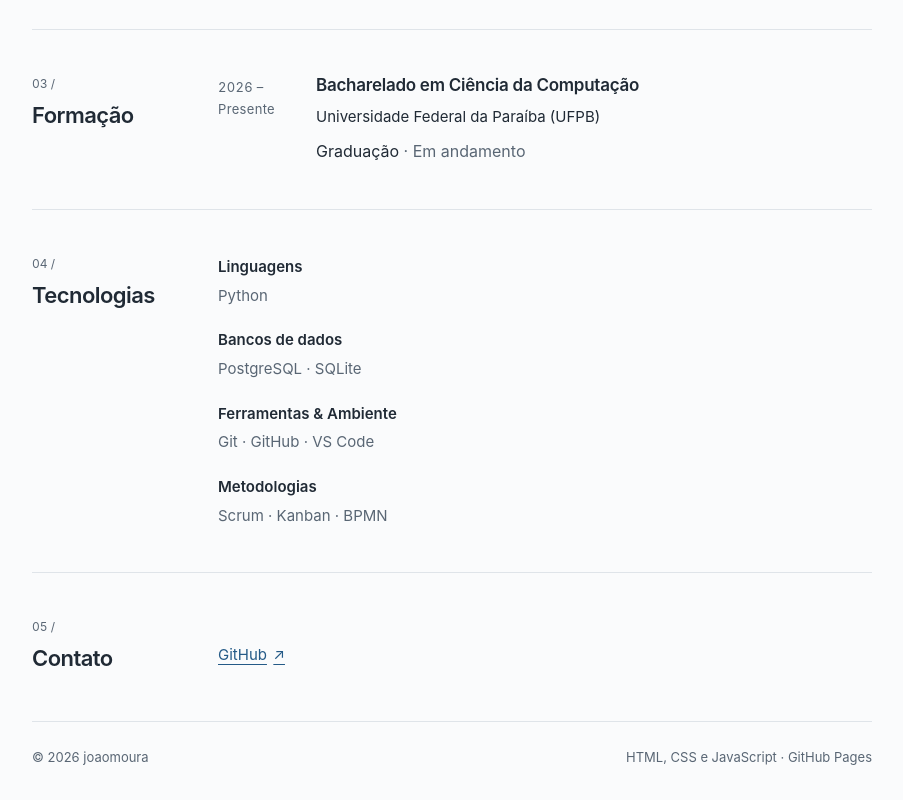
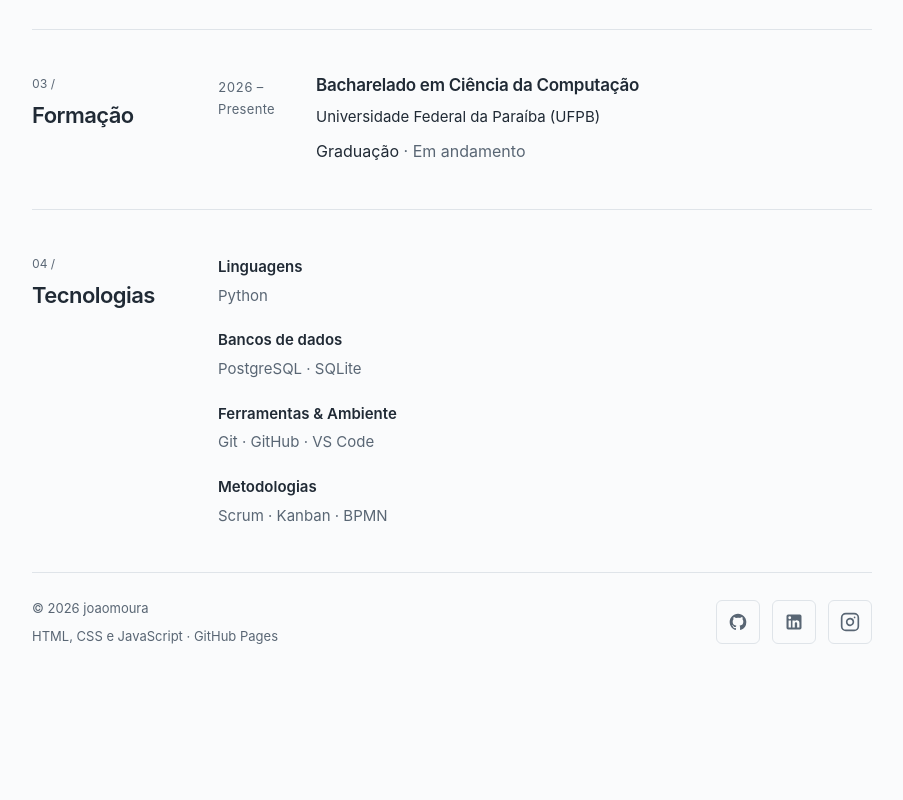
Before and after one commit to Joaomoura07/joaomoura07.github.io, a plain HTML site: page index.html in a window 1280 px wide. Shown: the part 837-1637 px from the top of the page, without its empty margins (188-1091 px from the left). After the commit the page ends 1516 px from the top, so only its background shows below. Drawn offline with Linux system fonts and the light colour scheme.

Commit message:
Move social contacts to footer with icons (GitHub, LinkedIn, Instagram)

```diff
--- a/index.html
+++ b/index.html
@@ -42,7 +42,6 @@
         <li><a href="#experiencia">Experiência</a></li>
         <li><a href="#formacao">Formação</a></li>
         <li><a href="#tecnologias">Tecnologias</a></li>
-        <li><a href="#contato">Contato</a></li>
       </ul>
       <button class="theme-toggle" type="button" hidden aria-label="Tema: sistema. Ativar tema claro.">
         <svg aria-hidden="true" width="18" height="18" viewBox="0 0 24 24" fill="none" stroke="currentColor" stroke-width="1.5"><circle cx="12" cy="12" r="8"/><path d="M12 4a8 8 0 0 1 0 16Z" fill="currentColor" stroke="none"/></svg>
@@ -158,23 +157,24 @@
       <div class="section-content"><article><header class="entry-heading"><h3>NOME DO PRÊMIO</h3><span class="entry-period">ANO</span></header><p>INSTITUIÇÃO · DESCRIÇÃO DO RECONHECIMENTO</p></article></div>
     </section>
 
-    <section id="contato" class="content-section contact" aria-labelledby="contato-titulo">
-      <header class="section-heading"><span class="section-index" aria-hidden="true">05 /</span><h2 id="contato-titulo">Contato</h2></header>
-      <div class="section-content">
-        <div class="social-links"><a href="https://github.com/Joaomoura07" target="_blank" rel="noopener noreferrer">GitHub <span aria-hidden="true">↗</span></a></div>
-        <!-- CONTATO: adicione seu email e redes quando quiser.
-        <div class="social-links">
-          <a href="mailto:SEU_EMAIL">Enviar email ↗</a>
-          <a href="LINKEDIN_URL" target="_blank" rel="noopener noreferrer">LinkedIn ↗</a>
-        </div>
-        -->
-      </div>
-    </section>
   </main>
 
   <footer class="site-footer container">
-    <p>© <span data-current-year></span> joaomoura</p>
-    <p>HTML, CSS e JavaScript <span aria-hidden="true">·</span> GitHub Pages</p>
+    <div class="footer-meta">
+      <p>© <span data-current-year></span> joaomoura</p>
+      <p>HTML, CSS e JavaScript <span aria-hidden="true">·</span> GitHub Pages</p>
+    </div>
+    <div class="footer-social" aria-label="Redes e contatos">
+      <a href="https://github.com/Joaomoura07" target="_blank" rel="noopener noreferrer" aria-label="GitHub">
+        <svg aria-hidden="true" width="20" height="20" viewBox="0 0 24 24" fill="currentColor"><path d="M12 2C6.477 2 2 6.484 2 12.017c0 4.425 2.865 8.18 6.839 9.504.5.092.682-.217.682-.483 0-.237-.008-.868-.013-1.703-2.782.605-3.369-1.343-3.369-1.343-.454-1.158-1.11-1.466-1.11-1.466-.908-.62.069-.608.069-.608 1.003.07 1.53 1.032 1.53 1.032.892 1.53 2.341 1.088 2.91.832.092-.647.35-1.088.636-1.338-2.22-.253-4.555-1.113-4.555-4.951 0-1.093.39-1.988 1.029-2.688-.103-.253-.446-1.272.098-2.65 0 0 .84-.27 2.75 1.026A9.564 9.564 0 0 1 12 6.844c.85.004 1.705.115 2.504.337 1.909-1.296 2.747-1.027 2.747-1.027.546 1.379.202 2.398.1 2.651.64.7 1.028 1.595 1.028 2.688 0 3.848-2.339 4.695-4.566 4.943.359.309.678.92.678 1.855 0 1.338-.012 2.419-.012 2.747 0 .268.18.58.688.482A10.019 10.019 0 0 0 22 12.017C22 6.484 17.522 2 12 2Z"/></svg>
+      </a>
+      <a href="https://linkedin.com" target="_blank" rel="noopener noreferrer" aria-label="LinkedIn">
+        <svg aria-hidden="true" width="20" height="20" viewBox="0 0 24 24" fill="currentColor"><path d="M19 3a2 2 0 0 1 2 2v14a2 2 0 0 1-2 2H5a2 2 0 0 1-2-2V5a2 2 0 0 1 2-2h14m-.5 15.5v-5.3a3.26 3.26 0 0 0-3.26-3.26c-.85 0-1.84.52-2.28 1.3v-1.11h-2.79v8.37h2.79v-4.93c0-.77.62-1.4 1.39-1.4a1.4 1.4 0 0 1 1.4 1.4v4.93h2.75M6.88 8.56a1.68 1.68 0 0 0 1.68-1.68c0-.93-.75-1.69-1.68-1.69a1.69 1.69 0 0 0-1.69 1.69c0 .93.76 1.68 1.69 1.68m1.39 9.94v-8.37H5.5v8.37h2.77Z"/></svg>
+      </a>
+      <a href="https://instagram.com" target="_blank" rel="noopener noreferrer" aria-label="Instagram">
+        <svg aria-hidden="true" width="20" height="20" viewBox="0 0 24 24" fill="none" stroke="currentColor" stroke-width="2" stroke-linecap="round" stroke-linejoin="round"><rect width="20" height="20" x="2" y="2" rx="5" ry="5"/><path d="M16 11.37A4 4 0 1 1 12.63 8 4 4 0 0 1 16 11.37z"/><line x1="17.5" x2="17.51" y1="6.5" y2="6.5"/></svg>
+      </a>
+    </div>
   </footer>
 </body>
 </html>
--- a/style.css
+++ b/style.css
@@ -109,7 +109,11 @@ p, dd, a { overflow-wrap: anywhere; }
 .skill-list dd { color: var(--muted); font-size: .9375rem; margin: .2rem 0 0; }
 .contact { padding-bottom: 3.5rem; }
 .contact-email { font-size: 1.125rem; }
-.site-footer { display: flex; flex-direction: column; gap: .5rem; border-top: 1px solid var(--border); padding-block: 1.5rem 2rem; color: var(--muted); font-size: .8125rem; }
+.site-footer { display: flex; flex-direction: column; gap: 1.25rem; border-top: 1px solid var(--border); padding-block: 1.5rem 2rem; color: var(--muted); font-size: .8125rem; }
+.footer-meta { display: flex; flex-direction: column; gap: .35rem; }
+.footer-social { display: flex; align-items: center; gap: .75rem; }
+.footer-social a { display: inline-flex; align-items: center; justify-content: center; width: 44px; height: 44px; color: var(--muted); border: 1px solid var(--border); border-radius: 6px; text-decoration: none; transition: color .15s, border-color .15s, background .15s; }
+.footer-social a:hover { color: var(--text); border-color: var(--text); background: var(--surface); }
 .error-page { min-height: 100svh; display: grid; align-items: center; }
 .error-page main { padding-block: 4rem; }
 .error-page h1 + p { margin-top: 1.25rem; color: var(--muted); }
@@ -121,7 +125,7 @@ p, dd, a { overflow-wrap: anywhere; }
   .profile { text-align: center; }
   .content-section { display: grid; grid-template-columns: 154px minmax(0, 1fr); gap: 2rem; padding-block: 2.75rem; }
   .section-heading { margin-bottom: 0; }
-  .site-footer { flex-direction: row; justify-content: space-between; }
+  .site-footer { flex-direction: row; justify-content: space-between; align-items: center; }
 }
 @media (min-width: 800px) {
   .navigation { flex-wrap: nowrap; gap: 1.5rem; padding-block: 1.1rem; }
```
